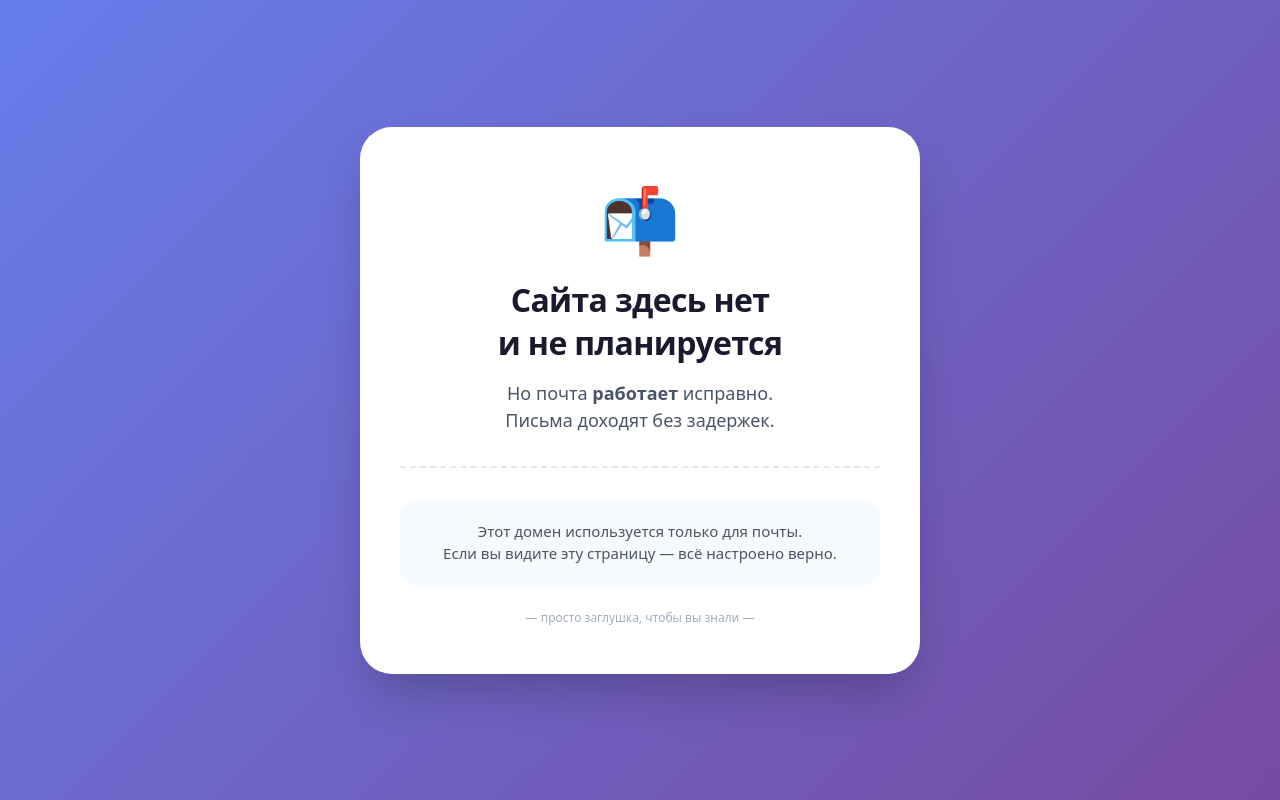
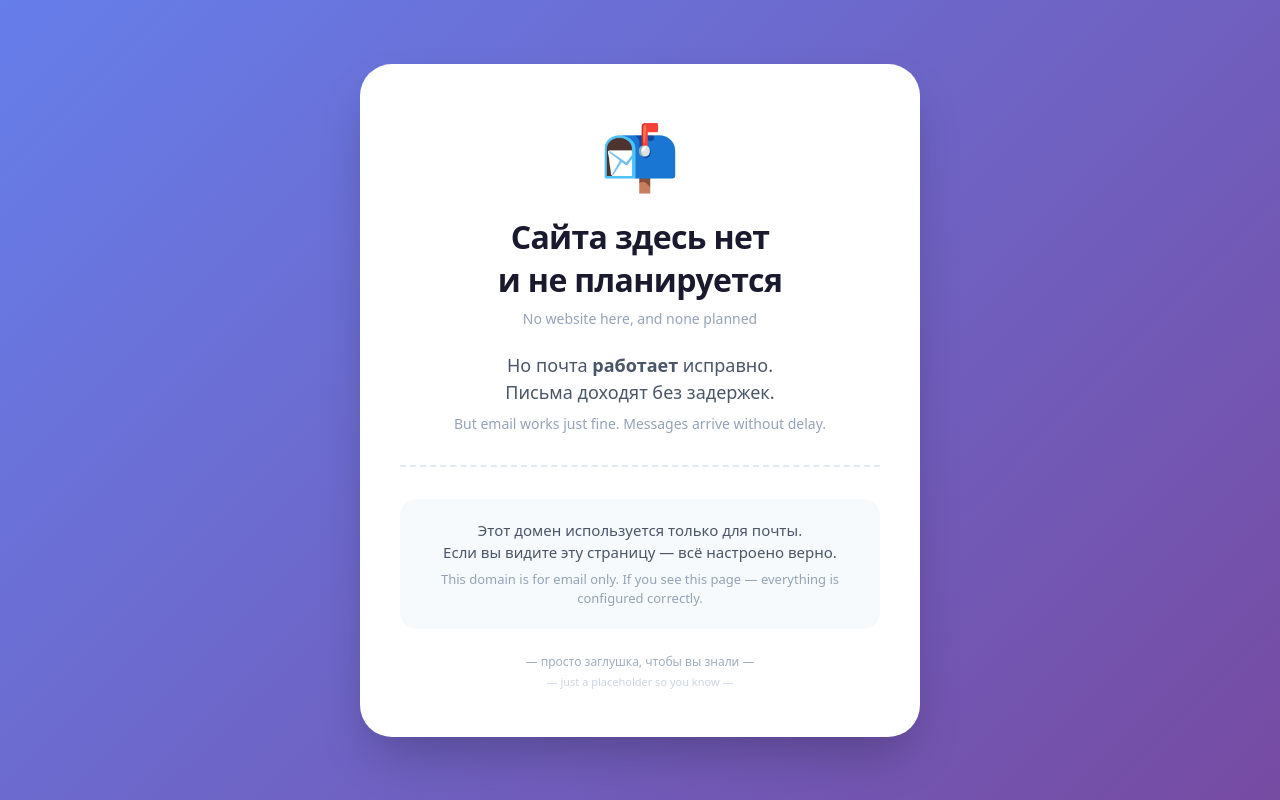
Before and after one commit to valentsevandrei-lab/avalentsev-ru, a plain HTML site: page index.html in a window 1280 px wide. Drawn offline with Linux system fonts and the light colour scheme.

Commit message:
Update index.html
English translation

```diff
--- a/index.html
+++ b/index.html
@@ -2,10 +2,10 @@
 <html lang="ru">
 <head>
     <meta charset="UTF-8">
-    <title>avalentsev.ru — только почта</title>
+    <title>avalentsev.ru — только почта / email only</title>
     <meta name="viewport" content="width=device-width, initial-scale=1">
     <meta name="robots" content="noindex, nofollow">
-    <meta name="description" content="Этот домен используется только для почты">
+    <meta name="description" content="Этот домен используется только для почты / This domain is for email only">
     <style>
         * {
             margin: 0;
@@ -39,13 +39,24 @@
             font-weight: 700;
             letter-spacing: -0.02em;
             color: #1a1a2e;
-            margin-bottom: 16px;
+            margin-bottom: 8px;
+        }
+        .h1-en {
+            font-size: 14px;
+            font-weight: normal;
+            color: #94a3b8;
+            margin-bottom: 24px;
         }
         .subtitle {
             font-size: 18px;
             color: #4a5568;
+            margin-bottom: 8px;
+            line-height: 1.5;
+        }
+        .subtitle-en {
+            font-size: 14px;
+            color: #94a3b8;
             margin-bottom: 32px;
-            line-height: 1.5;
         }
         hr {
             border: none;
@@ -60,28 +71,53 @@
             color: #4a5568;
             line-height: 1.5;
         }
+        .note-en {
+            font-size: 13px;
+            color: #94a3b8;
+            margin-top: 6px;
+        }
         .footer {
             margin-top: 24px;
             font-size: 12px;
             color: #a0aec0;
+        }
+        .footer-en {
+            font-size: 11px;
+            color: #cbd5e1;
+            margin-top: 4px;
         }
     </style>
 </head>
 <body>
     <div class="card">
         <div class="icon">📬</div>
+
         <h1>Сайта здесь нет<br>и не планируется</h1>
+        <div class="h1-en">No website here, and none planned</div>
+
         <div class="subtitle">
             Но почта <strong>работает</strong> исправно.<br>
             Письма доходят без задержек.
         </div>
+        <div class="subtitle-en">
+            But email works just fine. Messages arrive without delay.
+        </div>
+
         <hr>
+
         <div class="note">
             Этот домен используется только для почты.<br>
             Если вы видите эту страницу — всё настроено верно.
+            <div class="note-en">
+                This domain is for email only. If you see this page — everything is configured correctly.
+            </div>
         </div>
+
         <div class="footer">
             — просто заглушка, чтобы вы знали —
+        </div>
+        <div class="footer-en">
+            — just a placeholder so you know —
         </div>
     </div>
 </body>
```
